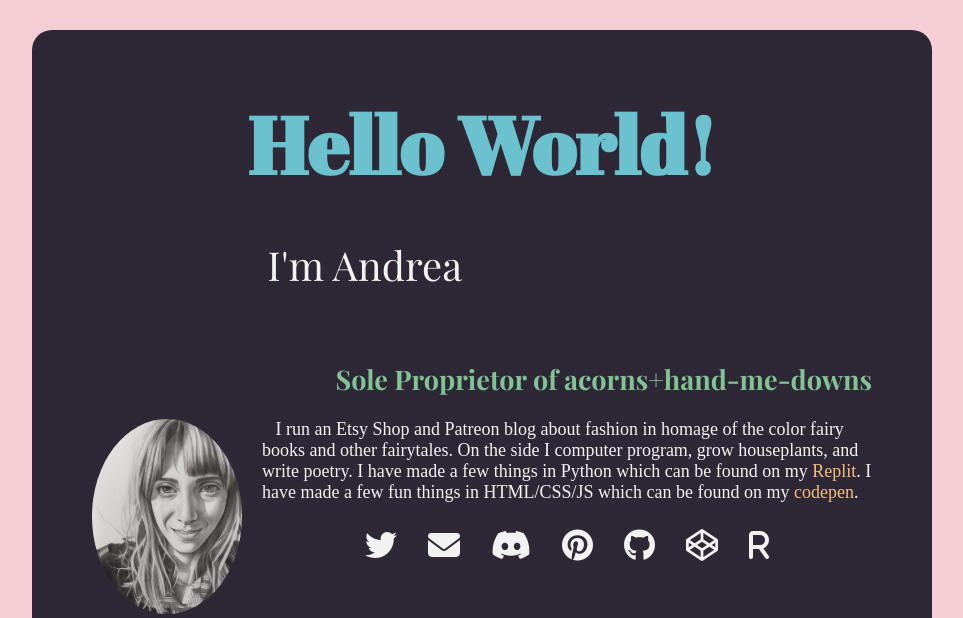
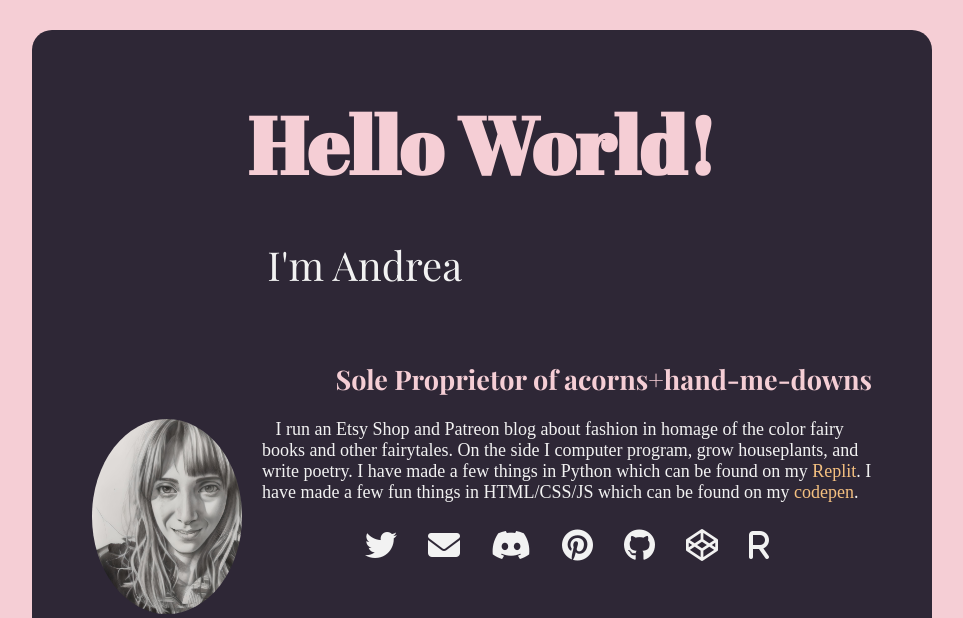
Before and after one commit to aemegi/aemegi.github.io, a PHP site: page / in a window 1280 px wide. Shown: the top 618 px of the page, without its empty margins (158-1121 px from the left). Run offline with PHP 8.4, Linux system fonts and the light colour scheme; some libraries are stand-ins or nearby versions; some web fonts are replaced.

Commit message:
Update styles.css

```diff
--- a/styles.css
+++ b/styles.css
@@ -58,7 +58,7 @@ main {
 }
 
 .profile-info h1 {
-  color: #6bc2ce;
+  color: #F5CED5;
   font-family: "Abril Fatface", serif;
   margin: 0;
   font-size: 10vh;
@@ -70,7 +70,7 @@ main {
 }
 
 .profile-content h2 {
-  color: #83c295;
+  color: #F5CED5;
   margin-top: 30px;
 }
 
```
